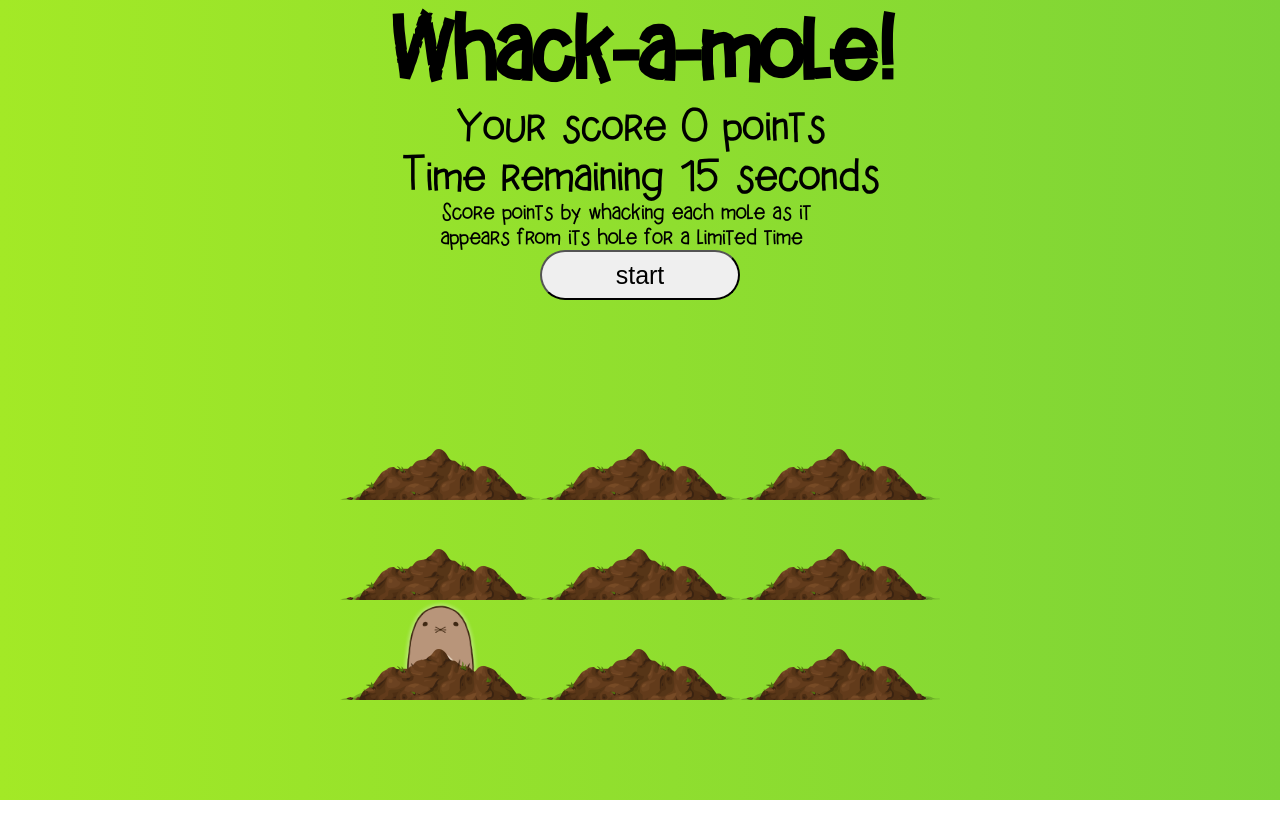
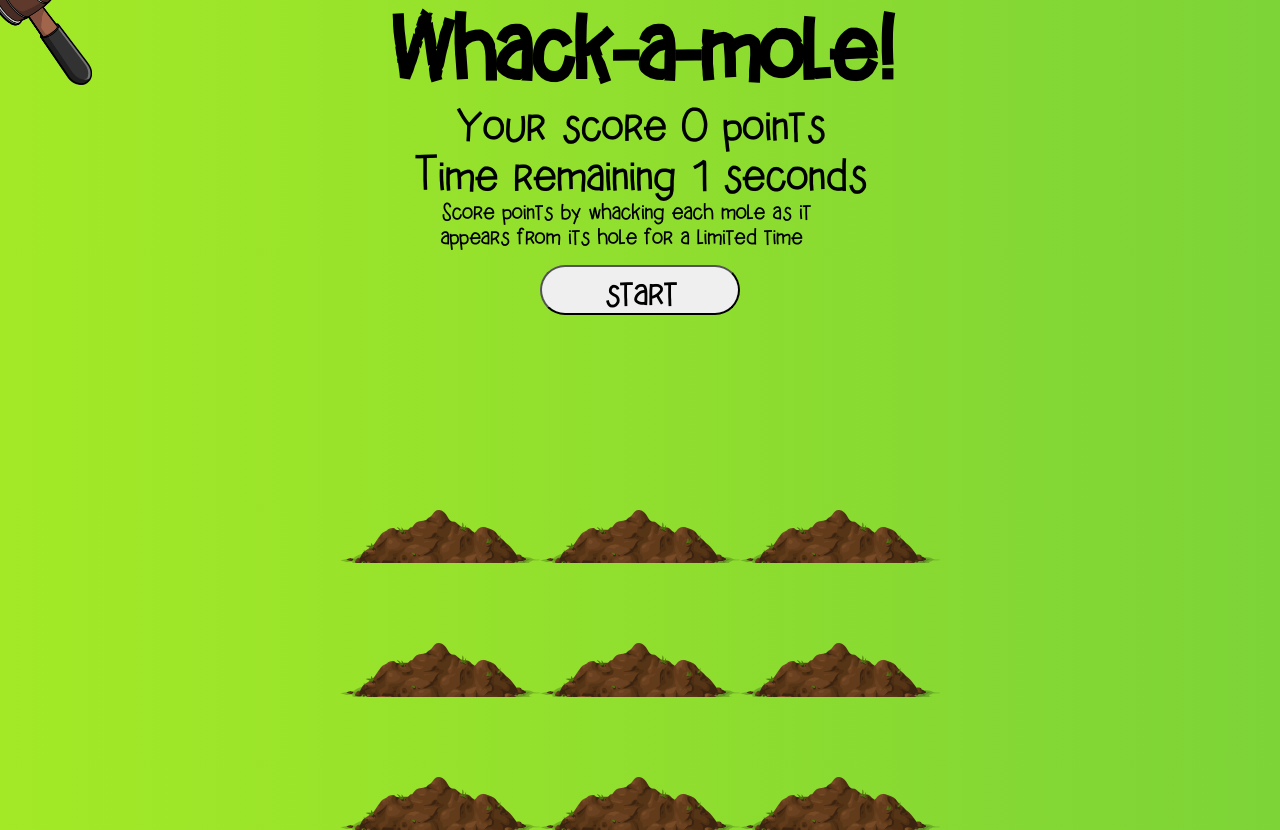
Before and after one commit to bthrsn/whack-a-mole, a website with bundled scripts: page src/index.html in a window 1280 px wide. Both pictures are taken after a click on the button "start". Before the commit the page ends 800 px from the top, so only its background shows below. Built offline with nearby package versions, Linux system fonts and the light colour scheme.

Commit message:
add mallet and timer fix start game

```diff
--- a/src/assets/css/main.css
+++ b/src/assets/css/main.css
@@ -8,6 +8,7 @@
 
 *, *:before, *:after {
   box-sizing: inherit;
+  caret-color: transparent;
 }
 
 html {
@@ -48,28 +49,42 @@ h1 {
 
 .button-start {
   display: block;
-  width: 50%;
+  width: 60%;
   min-width: 50px;
   max-width: 200px;
   height: 50px;
-  margin: 0 auto;
-  font-size: 2.5rem;
+  margin: 15px auto;
+  font-size: 4rem;
+  font-family: 'HelloWhackAMole', cursive;
   border-radius: 30px;
   outline: none;
+  cursor: pointer;
 }
 
+/* .gameboard {
+  display: grid;
+  grid-template-columns: repeat(3, 1fr);
+  gap: 80px;
+  justify-content: center;
+  width: 50%;
+  height: 500px;
+  margin: 0 auto;
+  padding-top: 100px;
+  cursor: url('../images/mallet.png'), pointer;
+} */
+
 .gameboard {
-  width: 70%;
+  width: 50%;
   min-width: 320px;
   max-width: 600px;
-  height: 400px;
+  height: 500px;
   display: flex;
   flex-wrap: wrap;
   flex-direction: row;
   justify-content: space-between;
   margin: 0 auto;
   padding-top: 100px;
-  cursor: pointer;
+  /* cursor: url('../images/mallet.png'), pointer; */
 }
 
 /* .hole {
@@ -77,8 +92,8 @@ h1 {
   z-index: 2;
   overflow: hidden;
   display: block;
-  width: 30%;
-  height: 170px;
+  width: 100%;
+  height: 100%;
   background: url('../images/hole.png') center no-repeat;
   background-size: contain;
 } */
@@ -87,30 +102,53 @@ h1 {
   flex: 1 0 33.33%;
   overflow: hidden;
   position: relative;
+  padding-top: 100px;
 }
 
 .hole:after {
   position: absolute;
-  bottom: -30px;
+  bottom: -50px;
   z-index: 2;
   display: block;
   background: url('../images/hole.png') center no-repeat;
   background-size: contain;
   content: '';
   width: 100%;
-  height: 90px;
+  height: 100%;
 }
 
 .mole {
   position: absolute;
+  z-index: 1;
   top: 100%;
   width: 100%;
   height: 100%;
   background:url('../images/mole2.png') bottom center no-repeat;
   background-size: 50%;
-  transition: all .4s;
+  transition: all .5s;
 }
 
 .hole.up .mole {
   top: 0;
 }
+
+.mallet {
+  position: absolute;
+  height: 125px;
+  z-index: 3;
+  transform: translate(-10px, -40px);
+  pointer-events: none;
+}
+
+.invisible {
+  display: none;
+}
+
+@keyframes whack {
+  from {
+    transform: rotate(0deg);
+  }
+  to {
+    transform: rotate(-30deg);
+  }
+}
--- a/src/index.html
+++ b/src/index.html
@@ -35,6 +35,7 @@
     <span class='rules'>Score points by whacking each mole as it appears from its hole for a limited time</span>
     <button class='button button-start'>start</button>
   </div>
+
   <!-- 'Play again' modal -->
   <!-- <div class='modal modal-start'>
     <span class='score'>Time is over</span>
@@ -47,6 +48,8 @@
 <!-- Inner HTML forms dynamically in main.js and depends on number of holes-->
   </div>
 
+<!-- mallet  -->
+  <img class="mallet invisible" src='./assets/images/mallet.png' />
 <!-- Scripts -->
   <script src='index.js'></script>
 </body>
--- a/src/js/main.js
+++ b/src/js/main.js
@@ -1,15 +1,17 @@
 import createGameboard from './modules/createGameboard';
 import getRandomItem from './services/getRandomItem';
-import startCountdownInSeconds from './services/startCountdownInSeconds';
+import startCountdown from './services/startCountdown';
 
 window.addEventListener('DOMContentLoaded', () => {
+  //Global variables
+  const millisecondsInSecond = 1000;
   // Объект для статуса игры, подсчета очков и времени и его деструктуризация
   let SETTINGS = {
     start: false,
     points: 0,
     numberOfHoles: 9,
     popUpTime: 1000,
-    wholeTime: 15000
+    wholeTime: 2
   }
   let {start, points, numberOfHoles, popUpTime, wholeTime} = SETTINGS;
 
@@ -17,11 +19,16 @@ window.addEventListener('DOMContentLoaded', () => {
   createGameboard('.gameboard', numberOfHoles, 'hole', 'mole');
 
   // Получаем остальные элементы со страницы
-  const scoreBlock = document.querySelector('.score'),
+  const body = document.querySelector('body'),
+        scoreBlock = document.querySelector('.score'),
         timerBlock = document.querySelector('.timer'),
         holes = document.querySelectorAll('.hole'),
         moles = document.querySelectorAll('.mole'),
-        startButton = document.querySelector('.button-start');
+        startButton = document.querySelector('.button-start'),
+        mallet = document.querySelector('.mallet');
+
+  // Set timer
+  timerBlock.textContent = wholeTime.toString();
 
   // // Получаем рандомную hole
   // const randomHole = (holes) => {
@@ -37,9 +44,9 @@ window.addEventListener('DOMContentLoaded', () => {
 
     setTimeout(() => {
       hole.classList.remove('up');
-      // if (!wholeTime) {
+      if (start) {
         molePopsUp(time)
-      // };
+      };
     }, time)
   }
   // molePopsUp(popUpTime);
@@ -49,18 +56,38 @@ window.addEventListener('DOMContentLoaded', () => {
     start = true;
     scoreBlock.textContent = '0';
     molePopsUp(popUpTime);
-    setInterval(startCountdownInSeconds(wholeTime, timerBlock), 1000);
-    ;
+
+    // Превращение курсора в молоток
+    mallet.classList.remove('invisible');
+    body.style.cursor = 'none';
+    window.addEventListener('mousemove', (e) => {
+      mallet.style.top = e.pageY + 'px';
+      mallet.style.left = e.pageX + 'px';
+    })
+    // Анимация молотка при ударе
+    window.addEventListener('click', () => {
+      mallet.style.animation = 'whack .1s ease';
+      // После клика - убираем анимацию и потом вновь добавляем выше
+      setTimeout(() => {
+        mallet.style.removeProperty('animation');
+      }, 100);
+
+      // End of the game
+      setTimeout(() => start = false, wholeTime * millisecondsInSecond);
+    });
+
+    // Start timer
+    startCountdown(wholeTime, timerBlock);
   }
 
   // Удар крота
-  function whackMole(e) {
+  function whackingTheMole(e) {
     points++;
     this.classList.remove('up');
-    scoreBlock.textContent = points;
+    scoreBlock.textContent = points.toString();
   }
 
   startButton.addEventListener('click', () => startGame());
-  moles.forEach(mole => mole.addEventListener('click', (e) => whackMole(e)));
+  moles.forEach(mole => mole.addEventListener('click', (e) => whackingTheMole(e)));
 
   })
--- /dev/null
+++ b/src/js/services/startCountdown.js
@@ -0,0 +1,15 @@
+const startCountdown = (duration, display) => {
+  // const millisecondsInSecond = 1000;
+  // let seconds = duration / millisecondsInSecond;
+  // Refresh cowntdown every second
+  setInterval(() => {
+  // Cowntdown stops on zero
+    if (duration <= 0) {
+      clearInterval( duration = 0)
+    }
+    display.textContent = duration;
+    duration--;
+  }, 1000)
+}
+
+export default startCountdown;
--- a/src/js/services/startCountdownInSeconds.js
+++ /dev/null
@@ -1,8 +0,0 @@
-const startCountdownInSeconds = (duration, display) => {
-  const millisecondsInSecond = 1000;
-  let seconds = duration / millisecondsInSecond;
-  display.textContent = seconds;
-  seconds--;
-}
-
-export default startCountdownInSeconds;
```
Also changed, not shown: src/assets/images/mallet.png (added).
